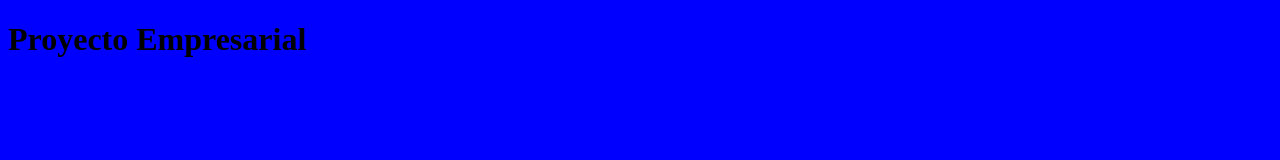
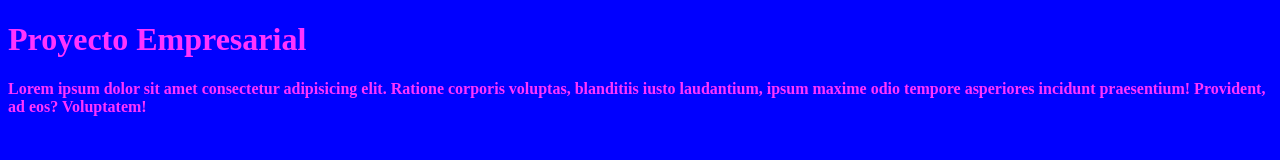
Before and after one commit to Navegato/ordinaria, a plain HTML site: page index.html in a window 1280 px wide. Drawn offline with Linux system fonts and the light colour scheme.

Commit message:
Fuente: bold  y color:magenta  mas parrafo.

```diff
--- a/css/style.css
+++ b/css/style.css
@@ -1,3 +1,5 @@
 body {
   background-color: blue;
+  font-weight: bold;
+  color: #f3f;
 }
--- a/index.html
+++ b/index.html
@@ -11,6 +11,8 @@
 
 <body>
   <h1>Proyecto Empresarial</h1>
+  <p>Lorem ipsum dolor sit amet consectetur adipisicing elit. Ratione corporis voluptas, blanditiis iusto laudantium,
+    ipsum maxime odio tempore asperiores incidunt praesentium! Provident, ad eos? Voluptatem!</p>
 </body>
 
 </html>
```
